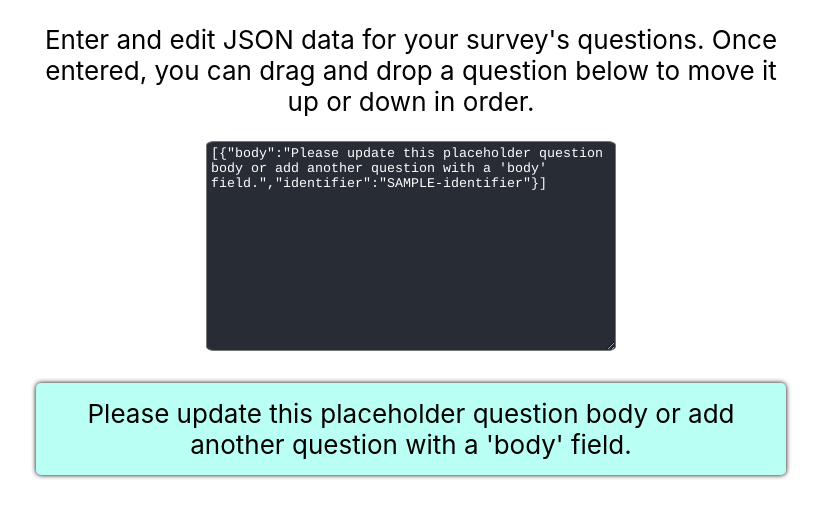
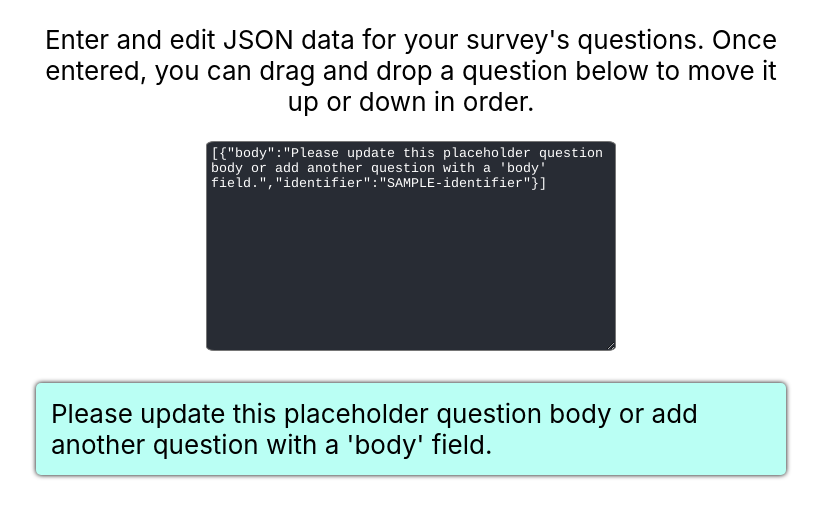
Before and after one commit to grantziolkowski/drag-and-drop-survey, a React (Create React App) app: page / in a window 1280 px wide. Shown: the top 518 px of the page, without its empty margins (229-1050 px from the left). Built offline with nearby package versions, Linux system fonts and the light colour scheme.

Commit message:
Add style

```diff
--- a/public/index.html
+++ b/public/index.html
@@ -24,7 +24,7 @@
       work correctly both with client-side routing and a non-root public URL.
       Learn how to configure a non-root public URL by running `npm run build`.
     -->
-    <title>React App</title>
+    <title>Drag and Drop Survey</title>
   </head>
   <body>
     <noscript>You need to enable JavaScript to run this app.</noscript>
--- a/src/surveys/SurveyList.css
+++ b/src/surveys/SurveyList.css
@@ -8,6 +8,7 @@
   box-shadow: 0 0 5px #000;
   border-radius: 5px;
   margin: 12px 0;
+  text-align: left;
   padding: 15px;
   display: flex;
   min-width: 500px;
```
